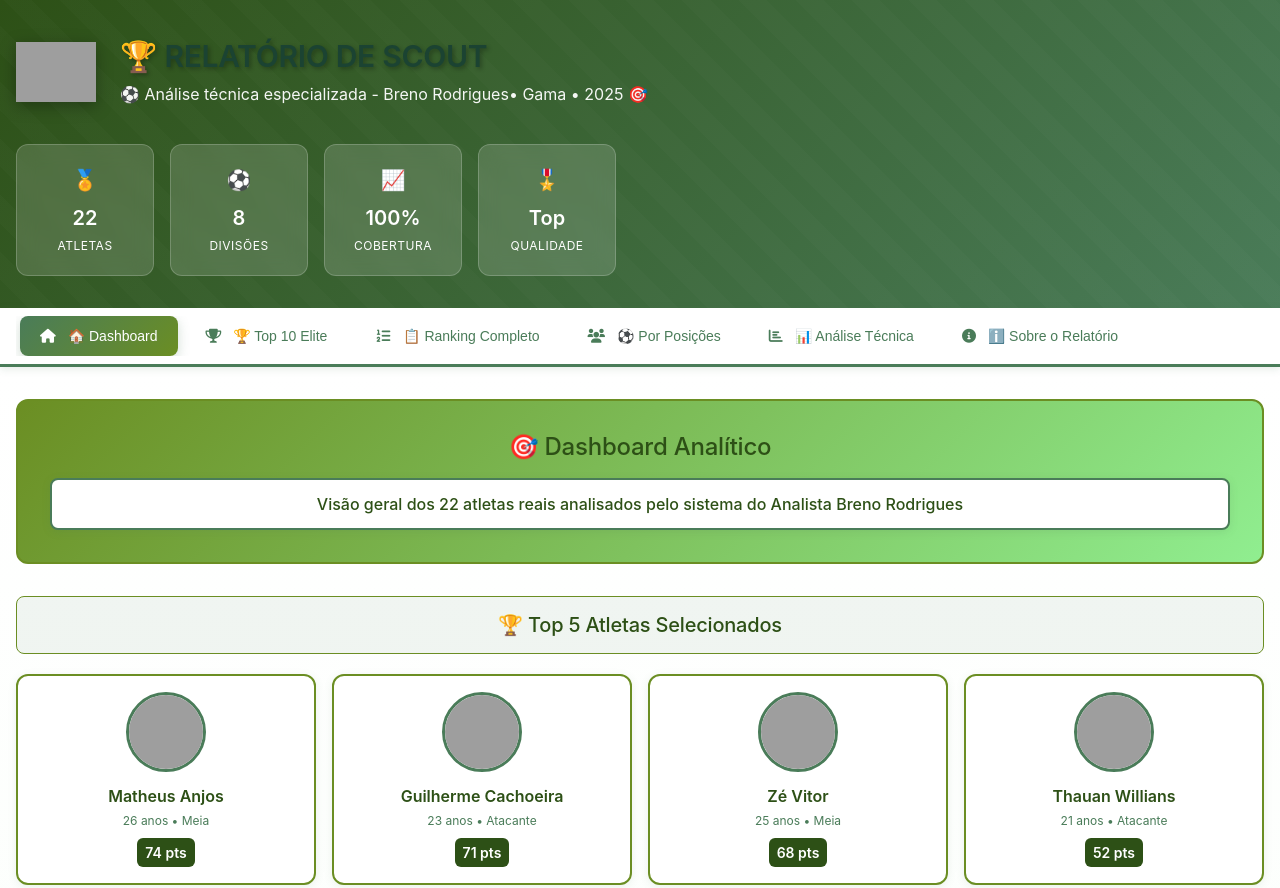
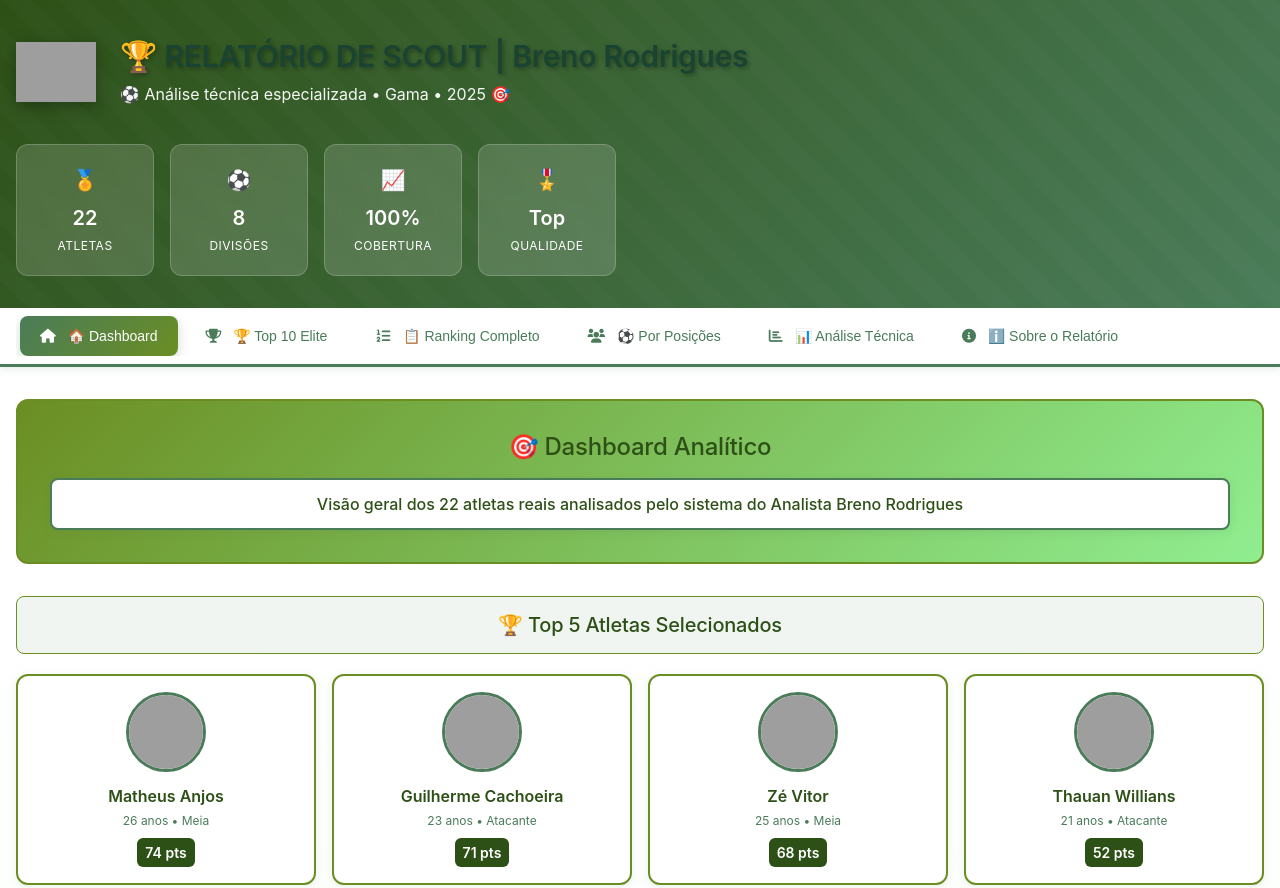
Before and after one commit to danielgamense/analistabreno, a plain HTML site: page index.html in a window 1280 px wide. Shown: the top 888 px of the page. Drawn offline with nearby package versions, Linux system fonts and the light colour scheme; grey boxes are pictures that could not be loaded; a web font is replaced by a local one.

Commit message:
Update index.html

```diff
--- a/index.html
+++ b/index.html
@@ -17,8 +17,8 @@
                 <div class="hero-logo">
                     <img src="https://pplx-res.cloudinary.com/image/upload/v1759711015/pplx_project_search_images/19764685553a3495fcbfade4f0a1998f55b819a2.png" alt="Escudo Gama DF" class="gama-logo">
                     <div class="hero-text">
-                        <h1>🏆 RELATÓRIO DE SCOUT</h1>
-                        <p>⚽ Análise técnica especializada - Breno Rodrigues• Gama • 2025 🎯</p>
+                        <h1>🏆 RELATÓRIO DE SCOUT | Breno Rodrigues </h1>
+                        <p>⚽ Análise técnica especializada • Gama • 2025 🎯</p>
                     </div>
                 </div>
 
```
